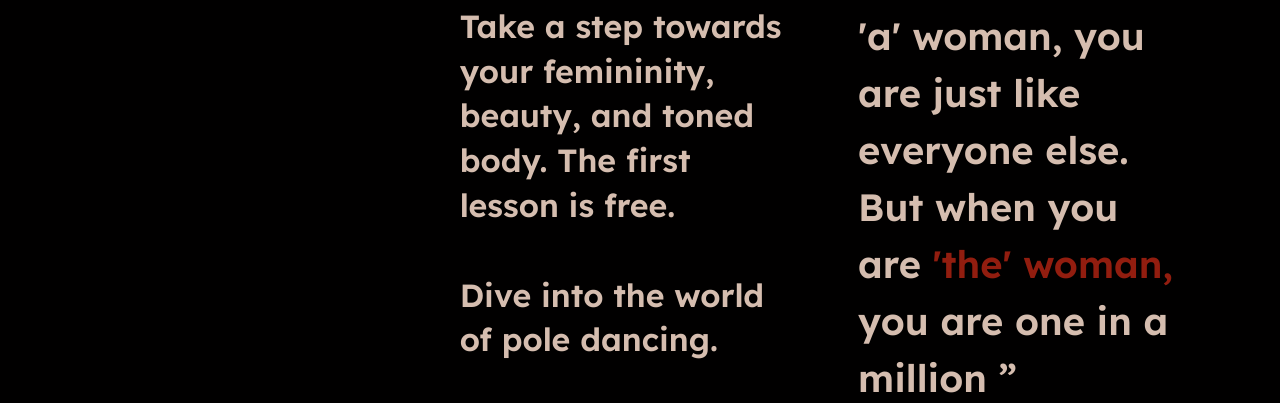
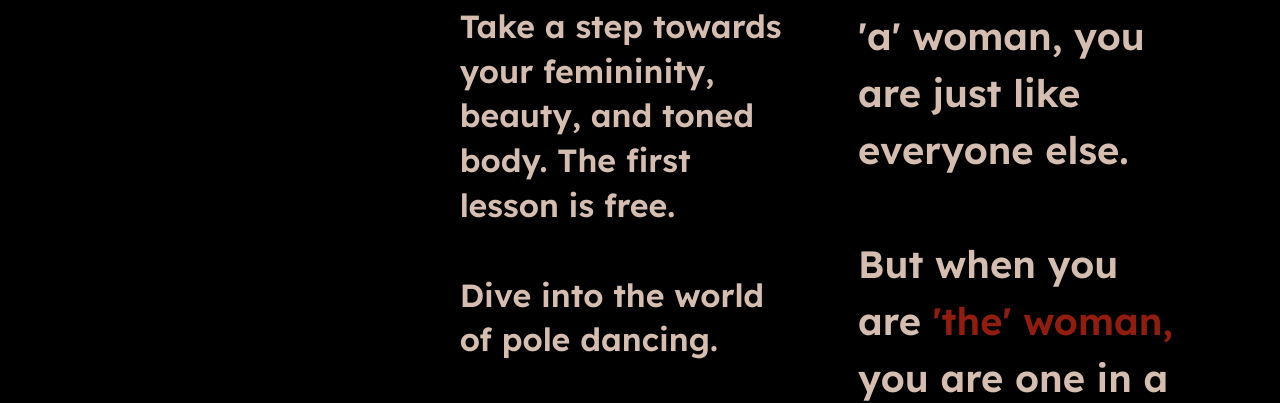
Before and after one commit to Marianna1008/portfolio, a plain HTML site: page index.html in a window 1280 px wide. Shown: the part 417-820 px from the top of the page. Drawn offline with nearby package versions, Linux system fonts and the light colour scheme.

Commit message:
home page

```diff
--- a/index.html
+++ b/index.html
@@ -81,7 +81,7 @@
                                 <div class="row">
                                     <div class="col">
                                         <p class="first-p-2">
-                                        <span style="color: #921D0F; font-size: 90px;">”</span> When you are 'a' woman, you are just like everyone else. But when you are <span style="color: #921D0F;">'the' woman,</span> you are one in a million ”
+                                        <span style="color: #921D0F; font-size: 90px;">”</span> When you are 'a' woman, you are just like everyone else.<br><br> But when you are <span style="color: #921D0F;">'the' woman,</span> you are one in a million ”
                                         </p>
                                     </div>
                                 </div>
```
